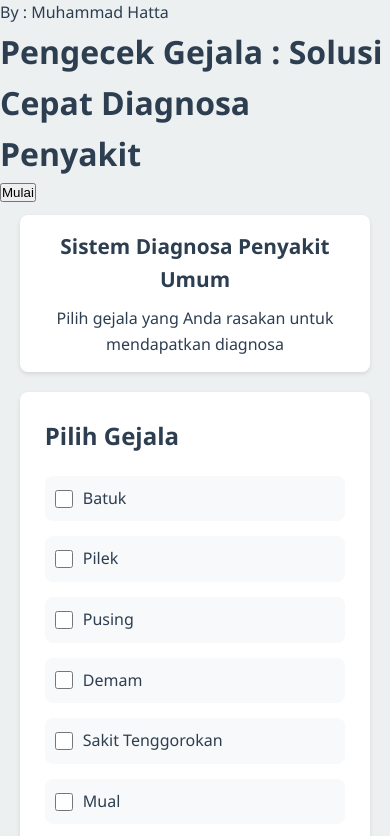
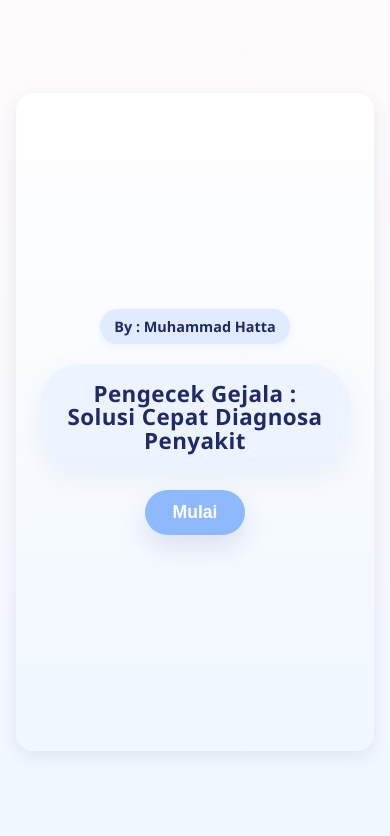
Before and after one commit to HatDelfia/Mini-Medical-Machine, a plain HTML site: page index.html in a window 390 px wide. Shown: the top 836 px of the page. Drawn offline with Linux system fonts and the light colour scheme.

Commit message:
Update style.css

```diff
--- a/style.css
+++ b/style.css
@@ -1,13 +1,13 @@
 /* CSS Reset dan variabel */
 :root {
-  --primary-color: #2c3e50;
-  --secondary-color: #3498db;
+  --primary-color: #1f2b66;
+  --secondary-color: #8fb9ff;
   --warning-color: #e74c3c;
   --success-color: #27ae60;
-  --background-color: #ecf0f1;
+  --background-color: #f9f5f7;
   --text-color: #2c3e50;
-  --border-radius: 8px;
-  --box-shadow: 0 2px 4px rgba(0, 0, 0, 0.1);
+  --border-radius: 12px;
+  --box-shadow: 0 6px 18px rgba(16, 24, 40, 0.08);
 }
 
 * {
@@ -21,64 +21,195 @@ body {
   line-height: 1.6;
   background-color: var(--background-color);
   color: var(--text-color);
+  min-height: 100vh;
 }
 
+/* -----------------------
+   Splash / Halaman Pembuka
+   ----------------------- */
+.splash-screen {
+  position: fixed;
+  inset: 0;
+  z-index: 999;
+  display: flex;
+  align-items: center;
+  justify-content: center;
+  background: linear-gradient(180deg, #fffafc 0%, #f0f7ff 100%);
+  transition: opacity 0.45s ease, visibility 0.45s ease;
+}
+
+/* Kontainer konten splash tengah */
+.splash-content {
+  width: min(1100px, 92%);
+  height: min(640px, 84vh);
+  background: linear-gradient(
+    180deg,
+    rgba(255, 255, 255, 0.95),
+    rgba(240, 247, 255, 0.9)
+  );
+  border-radius: 28px;
+  display: flex;
+  align-items: center;
+  justify-content: center;
+  box-shadow: var(--box-shadow);
+  position: relative;
+  overflow: hidden;
+}
+
+/* Inner content: byline, title, button */
+.splash-inner {
+  text-align: center;
+  padding: 40px 28px;
+  display: flex;
+  flex-direction: column;
+  gap: 28px;
+  align-items: center;
+  justify-content: center;
+}
+
+/* Byline kecil di atas judul */
+.byline {
+  background: rgba(143, 185, 255, 0.25);
+  color: var(--primary-color);
+  padding: 8px 18px;
+  border-radius: 999px;
+  font-weight: 600;
+  font-size: 1rem;
+  box-shadow: 0 2px 8px rgba(31, 43, 102, 0.06);
+}
+
+/* Judul besar utama, di-styling seperti pill dengan latar lembut */
+.splash-title {
+  max-width: 900px;
+  margin: 0 auto;
+  font-size: clamp(1.8rem, 4vw, 3.4rem);
+  color: var(--primary-color);
+  background: rgba(236, 243, 255, 0.95);
+  padding: 26px 34px;
+  border-radius: 60px;
+  font-weight: 800;
+  line-height: 1.05;
+  box-shadow: 0 8px 30px rgba(31, 43, 102, 0.06);
+  letter-spacing: 0.4px;
+}
+
+/* Tombol mulai — besar, pill */
+.start-btn {
+  background-color: var(--secondary-color);
+  color: white;
+  font-weight: 800;
+  font-size: clamp(1.1rem, 2.4vw, 2rem);
+  padding: 16px 56px;
+  border-radius: 999px;
+  border: none;
+  cursor: pointer;
+  box-shadow: 0 12px 28px rgba(31, 43, 102, 0.12);
+  transition: transform 0.18s ease, box-shadow 0.18s ease, opacity 0.18s ease;
+  user-select: none;
+}
+
+/* Tombol kecil di layar mobile */
+@media (max-width: 480px) {
+  .splash-content {
+    height: 86vh;
+    border-radius: 18px;
+  }
+  .byline {
+    font-size: 0.9rem;
+    padding: 6px 14px;
+  }
+  .splash-title {
+    padding: 18px 20px;
+    font-size: 1.4rem;
+    border-radius: 40px;
+  }
+  .start-btn {
+    padding: 12px 28px;
+    font-size: 1.1rem;
+  }
+}
+
+.start-btn:active {
+  transform: translateY(2px);
+  box-shadow: 0 6px 16px rgba(31, 43, 102, 0.08);
+}
+
+/* Saat splash dihilangkan, sembunyikan dengan transisi */
+.splash-hidden {
+  opacity: 0;
+  visibility: hidden;
+  pointer-events: none;
+}
+
+/* -----------------------
+   Layout utama
+   ----------------------- */
 .container {
   max-width: 1200px;
-  margin: 0 auto;
+  margin: 28px auto;
   padding: 20px;
 }
 
 /* Header Styles */
 header {
   text-align: center;
-  margin-bottom: 40px;
-  padding: 20px;
+  margin-bottom: 28px;
+  padding: 18px;
   background-color: white;
-  border-radius: var(--border-radius);
-  box-shadow: var(--box-shadow);
+  border-radius: 12px;
+  box-shadow: 0 6px 14px rgba(16, 24, 40, 0.04);
 }
 
 header h1 {
   color: var(--primary-color);
-  margin-bottom: 10px;
+  margin-bottom: 6px;
 }
 
 /* Main Content Styles */
 main {
   display: grid;
-  gap: 30px;
-  margin-bottom: 40px;
+  gap: 20px;
+  margin-bottom: 24px;
 }
 
 .symptoms-section,
 .result-section {
   background-color: white;
-  padding: 25px;
-  border-radius: var(--border-radius);
-  box-shadow: var(--box-shadow);
+  padding: 20px;
+  border-radius: 12px;
+  box-shadow: 0 6px 14px rgba(16, 24, 40, 0.04);
 }
 
 /* Symptoms Grid */
 .symptoms-grid {
   display: grid;
   grid-template-columns: repeat(auto-fill, minmax(200px, 1fr));
-  gap: 15px;
-  margin: 20px 0;
+  gap: 12px;
+  margin: 18px 0;
 }
 
+/* Perbarui .symptom-item supaya seluruh area dapat diklik */
 .symptom-item {
   display: flex;
   align-items: center;
   gap: 10px;
   padding: 10px;
   background-color: #f8f9fa;
-  border-radius: var(--border-radius);
-  transition: background-color 0.3s;
+  border-radius: 10px;
+  transition: background-color 0.22s, box-shadow 0.12s;
+  cursor: pointer; /* menunjukkan klikable */
+  outline: none;
 }
 
+/* Fokus keyboard untuk aksesibilitas */
+.symptom-item:focus {
+  box-shadow: 0 0 0 4px rgba(143, 185, 255, 0.22);
+  background-color: #eef7ff;
+}
+
+/* hover */
 .symptom-item:hover {
-  background-color: #e9ecef;
+  background-color: #eef4fb;
 }
 
 /* Checkbox styling */
@@ -88,29 +219,34 @@ input[type="checkbox"] {
   cursor: pointer;
 }
 
+/* memastikan label tidak menghalangi kotak checkbox jika kita mengubah layout */
 label {
   cursor: pointer;
   font-size: 1rem;
+  user-select: none;
 }
+
+/* Jika Anda ingin agar label menempati seluruh area (alternatif), kita juga bisa satu-level wrap,
+   namun di sini kita memilih penanganan di JS untuk kompatibilitas. */
 
 /* Button styling */
 .diagnose-btn {
   display: block;
   width: 100%;
   max-width: 300px;
-  margin: 30px auto 0;
+  margin: 20px auto 0;
   padding: 12px 24px;
-  background-color: var(--secondary-color);
+  background-color: var(--primary-color);
   color: white;
   border: none;
-  border-radius: var(--border-radius);
-  font-size: 1.1rem;
+  border-radius: 10px;
+  font-size: 1.05rem;
   cursor: pointer;
-  transition: background-color 0.3s;
+  transition: background-color 0.18s;
 }
 
 .diagnose-btn:hover {
-  background-color: #2980b9;
+  background-color: #162044;
 }
 
 /* Results Section */
@@ -124,26 +260,26 @@ label {
 
 .diagnosis-result,
 .medication-result {
-  margin: 20px 0;
-  padding: 15px;
+  margin: 12px 0;
+  padding: 12px;
   background-color: #f8f9fa;
-  border-radius: var(--border-radius);
+  border-radius: 10px;
 }
 
 .main-diagnosis {
-  font-size: 1.2em;
+  font-size: 1.1em;
   color: var(--primary-color);
-  padding: 10px;
-  margin: 10px 0;
-  background-color: #e3f2fd;
-  border-radius: var(--border-radius);
+  padding: 8px;
+  margin: 8px 0;
+  background-color: #eaf4ff;
+  border-radius: 8px;
   border-left: 4px solid var(--secondary-color);
 }
 
 .other-diagnosis-title {
-  margin-top: 20px;
+  margin-top: 12px;
   color: var(--text-color);
-  font-size: 1.1em;
+  font-size: 1.05em;
 }
 
 .other-diagnosis-list {
@@ -153,152 +289,63 @@ label {
 
 .other-diagnosis-list li {
   padding: 8px;
-  margin: 5px 0;
-  background-color: #f1f1f1;
-  border-radius: var(--border-radius);
+  margin: 6px 0;
+  background-color: #fbfdff;
+  border-radius: 8px;
   font-size: 0.95em;
   border-left: 3px solid #95a5a6;
   cursor: pointer;
-  transition: background 0.2s, color 0.2s;
+  transition: background 0.18s, color 0.18s;
 }
 
 .other-diagnosis-list li:hover,
 .other-diagnosis-list li:focus {
-  background-color: #e0e7ef;
-  color: var(--secondary-color);
+  background-color: #eaf2ff;
+  color: var(--primary-color);
 }
 
 .warning-box {
-  margin-top: 20px;
-  padding: 15px;
+  margin-top: 12px;
+  padding: 12px;
   background-color: #fff3cd;
   border: 1px solid #ffeeba;
-  border-radius: var(--border-radius);
+  border-radius: 8px;
   color: #050377;
-}
-
-/* Emergency Warning */
-.emergency-warning {
-  background-color: var(--warning-color);
-  color: white;
-  padding: 15px;
-  margin-top: 20px;
-  border-radius: var(--border-radius);
-  text-align: center;
 }
 
 /* Footer Styles */
 footer {
   text-align: center;
-  padding: 20px;
+  padding: 14px;
   background-color: white;
-  border-radius: var(--border-radius);
-  box-shadow: var(--box-shadow);
+  border-radius: 12px;
+  box-shadow: 0 6px 14px rgba(16, 24, 40, 0.04);
 }
 
 /* Responsive Design */
-/* Untuk tablet */
-@media (max-width: 1024px) {
+@media (max-width: 768px) {
+  .splash-content {
+    height: 78vh;
+  }
+  .splash-inner {
+    padding: 24px;
+    gap: 20px;
+  }
   .container {
-    padding: 15px;
-    max-width: 95%;
+    margin: 16px auto;
+    padding: 12px;
   }
-
-  header h1 {
-    font-size: 1.8em;
-  }
-
   .symptoms-grid {
-    grid-template-columns: repeat(auto-fill, minmax(180px, 1fr));
+    grid-template-columns: repeat(auto-fill, minmax(150px, 1fr));
   }
 }
 
-/* Untuk mobile besar */
-@media (max-width: 768px) {
-  .container {
-    padding: 10px;
-  }
-
-  header {
-    margin-bottom: 20px;
-    padding: 15px;
-  }
-
-  header h1 {
-    font-size: 1.5em;
-  }
-
-  .symptoms-grid {
-    grid-template-columns: repeat(auto-fill, minmax(150px, 1fr));
-  }
-
-  .symptom-item {
-    padding: 8px;
-  }
-
-  .main-diagnosis {
-    font-size: 1.1em;
-    padding: 8px;
-  }
-
-  .diagnose-btn {
-    max-width: 100%;
-    padding: 10px 20px;
-  }
-}
-
-/* Untuk mobile kecil */
 @media (max-width: 480px) {
-  header h1 {
-    font-size: 1.3em;
-  }
-
   .symptoms-grid {
     grid-template-columns: 1fr;
   }
-
-  .symptom-item {
-    padding: 10px;
-  }
-
-  .diagnosis-result,
-  .medication-result {
-    padding: 10px;
-  }
-
-  .main-diagnosis {
-    font-size: 1em;
-  }
-
-  .other-diagnosis-title {
-    font-size: 1em;
-  }
-
-  .other-diagnosis-list li {
-    font-size: 0.9em;
-  }
-
-  .warning-box {
-    padding: 12px;
-    font-size: 0.9em;
-  }
-}
-
-/* Untuk landscape mode di mobile */
-@media (max-height: 500px) and (orientation: landscape) {
-  .container {
-    padding: 10px;
-  }
-
-  header {
-    margin-bottom: 15px;
-    padding: 10px;
-  }
-
-  .symptoms-grid {
-    grid-template-columns: repeat(auto-fill, minmax(200px, 1fr));
-    max-height: 60vh;
-    overflow-y: auto;
+  .start-btn {
+    width: auto;
   }
 }
 
@@ -306,7 +353,7 @@ footer {
 @keyframes fadeIn {
   from {
     opacity: 0;
-    transform: translateY(20px);
+    transform: translateY(12px);
   }
   to {
     opacity: 1;
@@ -315,5 +362,5 @@ footer {
 }
 
 .result-section.active {
-  animation: fadeIn 0.5s ease-out;
+  animation: fadeIn 0.45s ease-out;
 }
```
